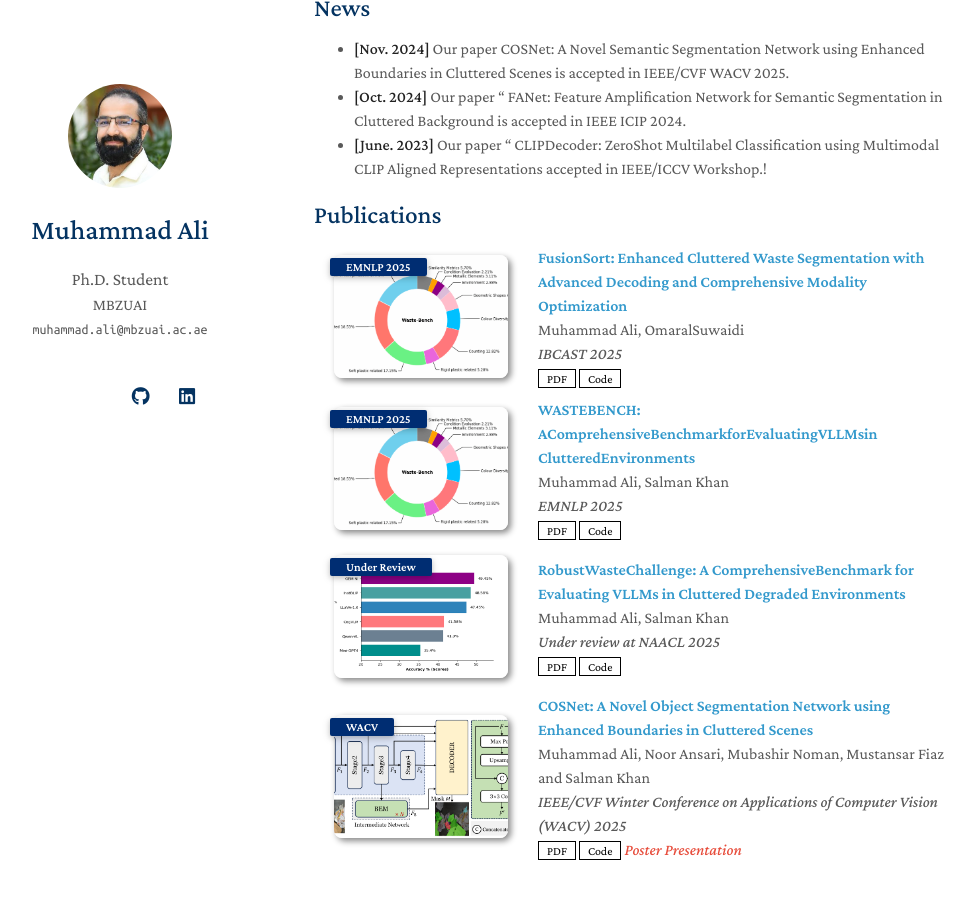
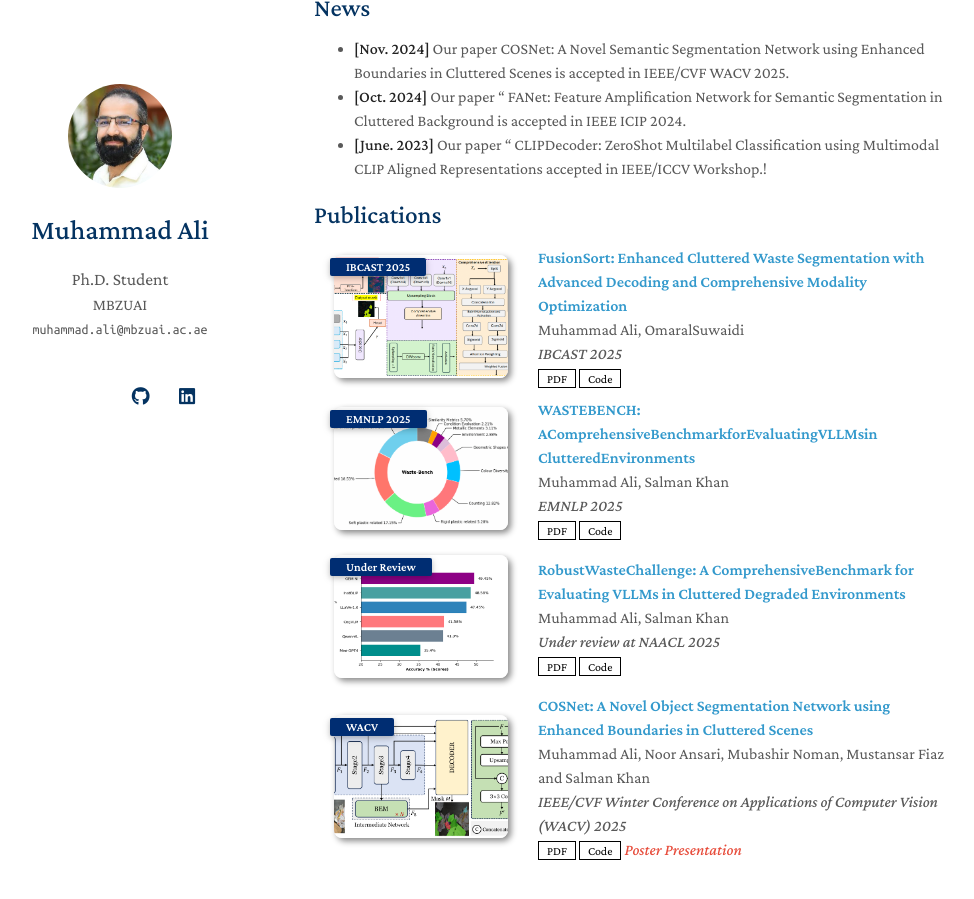
Before and after one commit to aliman80/aliman80.github.io, a Jekyll site: the page built from index.md, in a window 1280 px wide and 900 px high, scrolled down 433 px. Shown: the whole window, without its empty margins (156-1130 px from the left). Built offline with Jekyll 4.4.1, drawn with Linux system fonts in a browser that asks for light colours; a style sheet for code colours, icons or effects is not loaded; our own code applies the rules of GitHub Pages for plain Markdown files.

Commit message:
Update publications.md

```diff
--- a/_includes/publications.md
+++ b/_includes/publications.md
@@ -7,8 +7,8 @@
 <div class="pub-row">
 
   <div class="col-sm-3 abbr" style="position: relative;padding-right: 15px;padding-left: 15px;">
-    <img src="assets/img/CAT.png " class="teaser img-fluid z-depth-1">
-    <abbr class="badge">EMNLP 2025</abbr>
+    <img src="assets/img/FusionSort.png " class="teaser img-fluid z-depth-1">
+    <abbr class="badge">IBCAST 2025</abbr>
   </div>
 
   <div class="col-sm-9" style="position: relative;width: 100%;padding-right: 15px;padding-left: 20px;">
```
